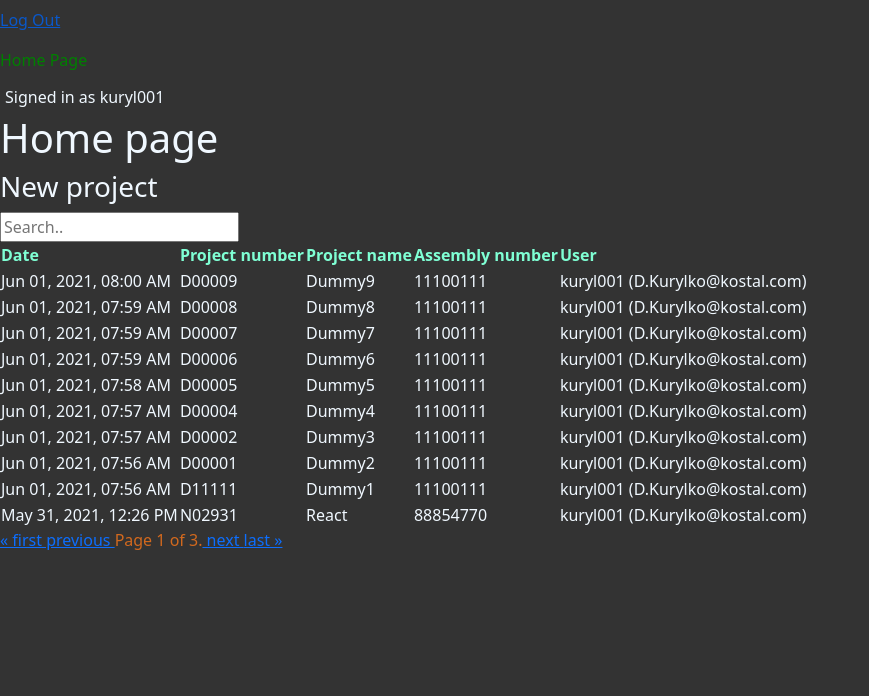
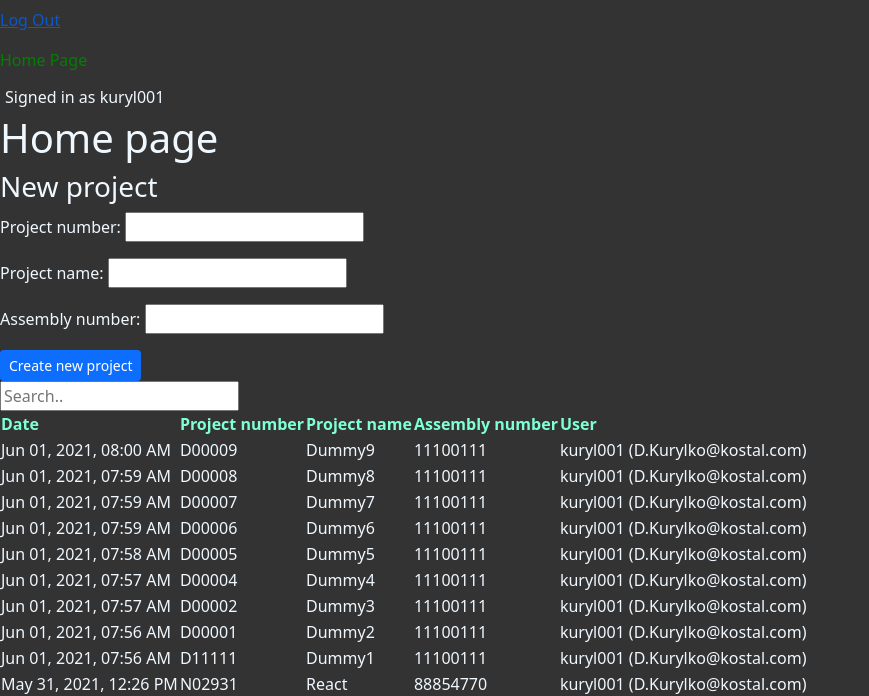
Before and after one commit to Dmytro-kur/ForceCalc, a Django app: page / in a window 1280 px wide. Shown: the top 696 px of the page, without its empty margins (0-869 px from the left). Run offline with Django 3.2, Linux system fonts and the light colour scheme; a user stored in the database is signed in; data comes from the database, SQL or seed files in the repository; both versions use the stored data as it was after the commit.

Commit message:
Commit last steps

```diff
--- a/ForceApp/force/models.py
+++ b/ForceApp/force/models.py
@@ -22,6 +22,7 @@ class Project(models.Model):
     project_number = models.CharField(max_length=6, primary_key=True)
     project_name = models.CharField(max_length=255)
     assembly_number = models.CharField(max_length=8)
+
     user = models.ForeignKey(User, on_delete=models.CASCADE, related_name="user_projects")
 
     def __str__(self):
--- a/ForceApp/force/static/force/filter.js
+++ b/ForceApp/force/static/force/filter.js
@@ -60,4 +60,30 @@ function link_calc() {
 
 document.addEventListener('DOMContentLoaded', () => {
     link_calc();
+
+    document.querySelector('#post_new_project').addEventListener('click', () => {
+        fetch('/new_project', {
+            method: 'POST',
+            body: JSON.stringify({
+                content: "Hello!",
+            })
+        })
+        .then(response => {
+            if (response.ok) {
+                return response.json();
+            } else {
+                alert('Please, Log In');
+                document.location.pathname="/";
+            }
+        })
+        .then(() => {
+            console.log("Hello!")
+        })
+        .catch(error => {
+            console.error(error);
+        });
+
+
+
+    })
 })
--- a/ForceApp/force/templates/force/index.html
+++ b/ForceApp/force/templates/force/index.html
@@ -5,7 +5,11 @@
 
     <h1>Home page</h1>
 
-    <h3>New project</h3>
+    {% if user.is_authenticated %}
+        <h3>New project</h3>
+        {{ projectForm.as_p }}
+        <button id="post_new_project" class="btn btn-primary btn-sm">Create new project</button>
+    {% endif %}
 
     <div id="myQuery"></div>
 
--- a/ForceApp/force/urls.py
+++ b/ForceApp/force/urls.py
@@ -10,6 +10,7 @@ urlpatterns = [
     path("calculation", views.calculation, name="calculation"),
 
     # API Routes
-    path("projects/<str:query>", views.projects, name="projects")
+    path("projects/<str:query>", views.projects, name="projects"),
+    path("new_project", views.new_project, name="new_project")
 
 ]
--- a/ForceApp/force/views.py
+++ b/ForceApp/force/views.py
@@ -6,11 +6,20 @@ from django.urls import reverse
 from django.http import JsonResponse
 from django.contrib.auth.decorators import login_required
 from django.db import IntegrityError
+from django.views.decorators.csrf import csrf_protect, csrf_exempt
 
 from .models import *
+from django.forms import ModelForm
+
+class ProjectForm(ModelForm):
+    class Meta:
+        model = Project
+        fields = ['project_number','project_name','assembly_number']
 
 def index(request):
-    return render(request, 'force/index.html')
+    return render(request, 'force/index.html', {
+        "projectForm": ProjectForm(),
+    })
 
 def login_view(request):
     if request.method == "POST":
@@ -61,6 +70,13 @@ def register(request):
         return HttpResponseRedirect(reverse("index"))
     else:
         return render(request, "force/register.html")
+
+@csrf_exempt
+@login_required
+def new_project(request):
+
+    print(request.body)
+
 
 def projects(request, query):
 
@@ -124,7 +140,6 @@ def projects(request, query):
     return JsonResponse([{"projects_count": projects_all.count()}] +
     [project.serialize() for project in projects], safe=False)
 
-
 @login_required
 def calculation(request):
     return render(request, 'force/calculation.html')
```
Also changed, not shown: ForceApp/db.sqlite3.
